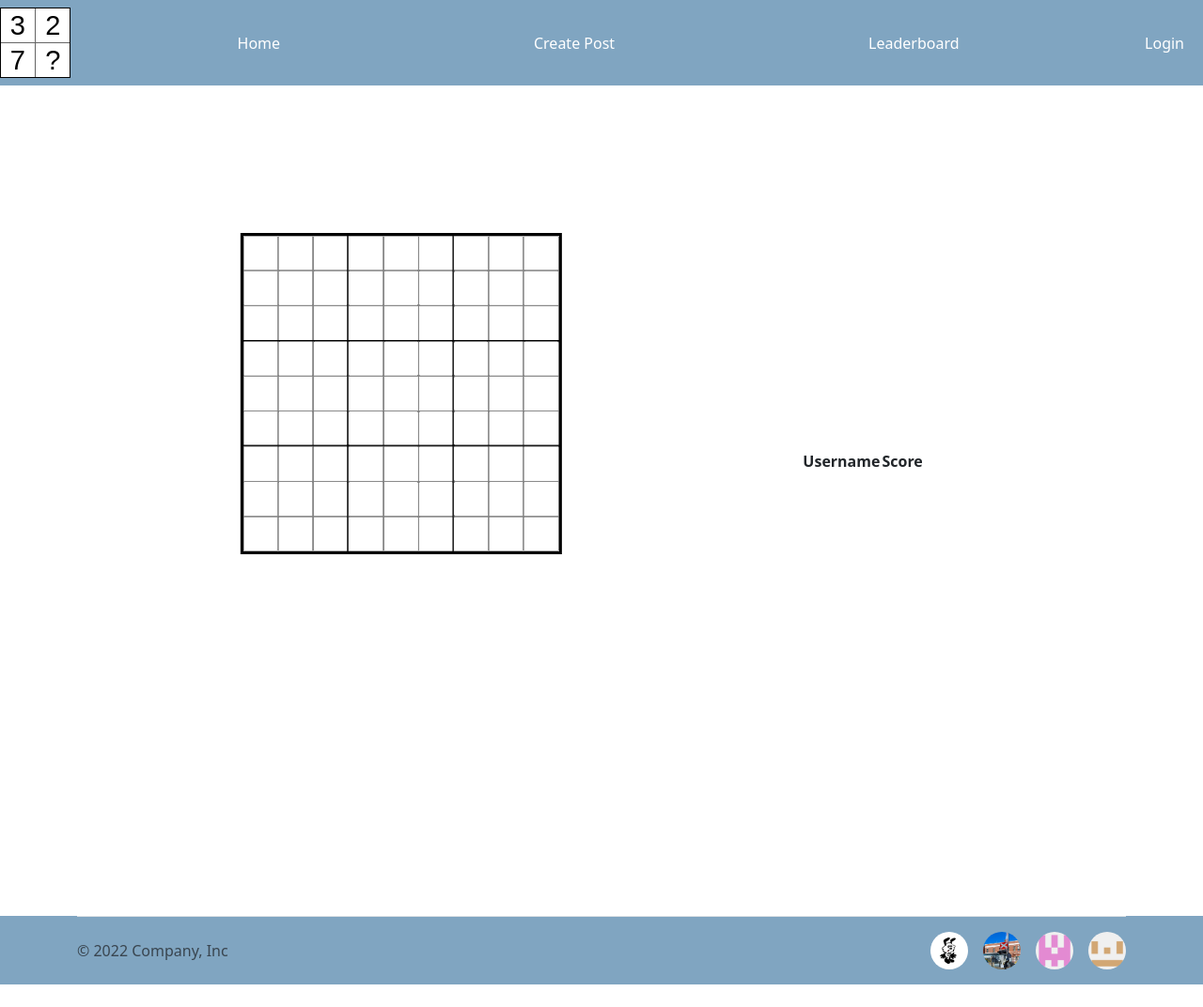
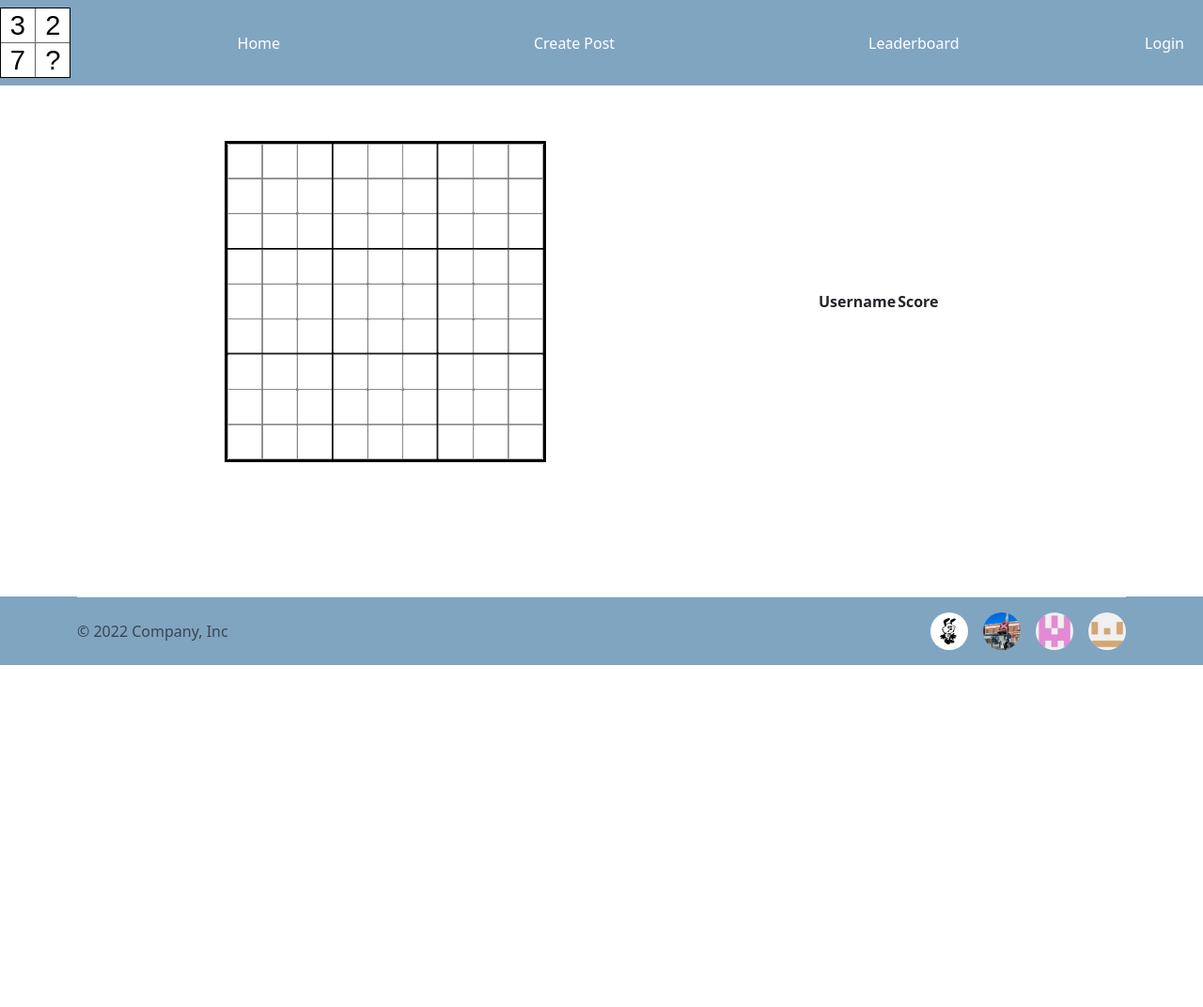
Before and after one commit to realroyxu/CITS3403-MurderMystery, a Flask app: page / in a window 1280 px wide; the page is wider, and only the part inside the window is pictured. Shown: that part at 94% size. After the commit the page ends 708 px from the top of that part, so only its background shows below. Run offline with Flask 3, Linux system fonts and the light colour scheme; lists and menus that the app fills with data are empty.

Commit message:
fix board

```diff
--- a/app/blueprints/index/routes.py
+++ b/app/blueprints/index/routes.py
@@ -12,7 +12,7 @@ user_scores = [
 
 forum_posts = []
 try:
-    for i in range(1, 6):
+    for i in range(1, 4):
         post = post_helper.get_post_full(i)
         if post:
             forum_posts.append(post)
--- a/app/static/index_style.css
+++ b/app/static/index_style.css
@@ -1,7 +1,7 @@
 .sudoku{
     display: grid;
     grid-template-columns: 2fr 1fr;
-    height : 100vh;
+    margin : -50px;
 }
 
 .board{
```
